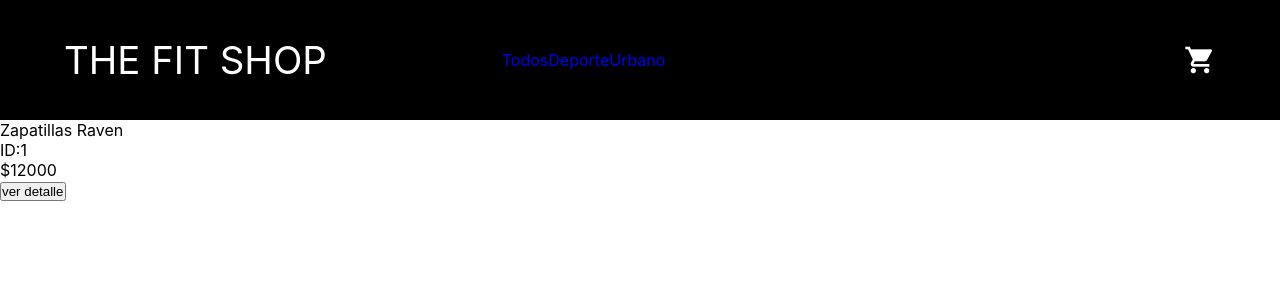
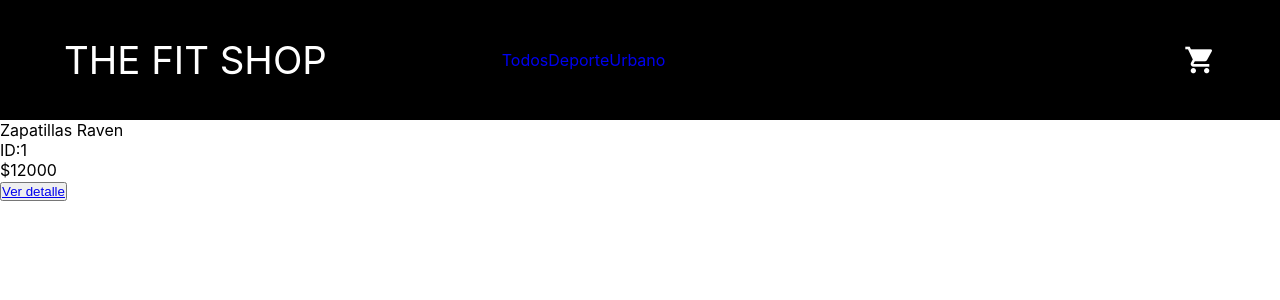
Before and after one commit to camisol/ecommerce-solessio, a React (Create React App) app: page /categorias/deporte in a window 1280 px wide. Shown: the top 300 px of the page. Built offline with nearby package versions, Linux system fonts and the light colour scheme.

Commit message:
desafio8

```diff
--- a/src/components/Main/Item.js
+++ b/src/components/Main/Item.js
@@ -1,4 +1,4 @@
-//import { Link } from 'react-router-dom';
+import { Link } from 'react-router-dom';
 
 function Item({ item }) {
 
@@ -10,8 +10,7 @@ function Item({ item }) {
             <p>${item.precio}</p>
 
             <button>
-                ver detalle
-                {/* <Link to="/item" >Ver detalle</Link> */}
+                <Link to={`/item/${item.id}`}>Ver detalle</Link>
             </button>
         </div>
     )
--- a/src/components/Main/ItemDetail.js
+++ b/src/components/Main/ItemDetail.js
@@ -8,7 +8,6 @@ function ItemDetail({ producto }) {
         console.log("Agregaste " + contador + ` ${producto.nombre} ` + "al carrito");
 
     }
-
 
     return (
         <div className="productDetailContainer">
--- a/src/components/Main/ItemDetailContainer.js
+++ b/src/components/Main/ItemDetailContainer.js
@@ -11,25 +11,18 @@ function ItemDetailContainer() {
 
     let [producto, setProducto] = useState({});
     const { id } = useParams();
-    console.log(id)
-
-
 
     useEffect(() => {
 
         const getItem = new Promise((res) => {
 
             res(productos1)
-
         })
 
         getItem
             .then((elementos) => {
-
-                if (elementos.id !== "undefined") {
-                    let idProd = elementos.filter((elementos) => elementos.id === id)
-                    setProducto(idProd)
-                }
+                let idProd = elementos.filter(elemento => elemento.id === Number(id))
+                setProducto(idProd[0])
             })
 
             .catch(() => {
@@ -39,8 +32,6 @@ function ItemDetailContainer() {
     }, [id])
 
 
-
-
     return (
         <ItemDetail producto={producto} />
     )
```
